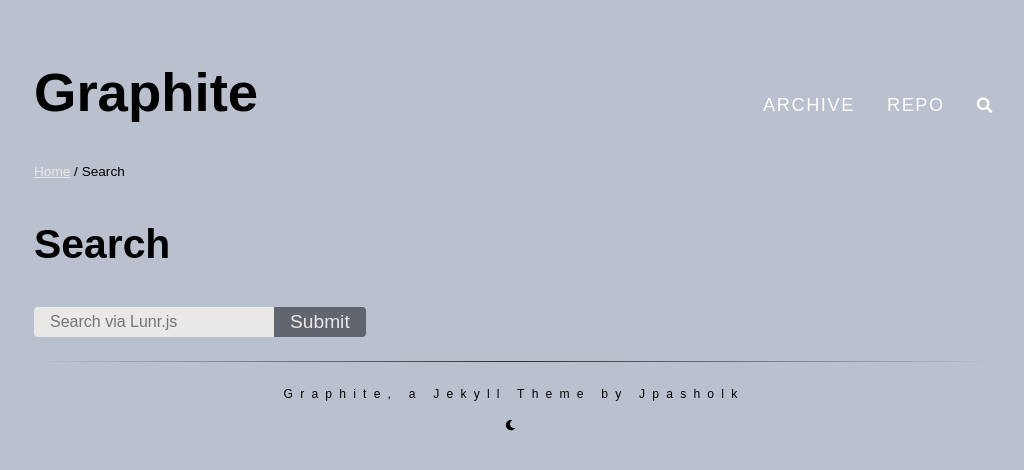
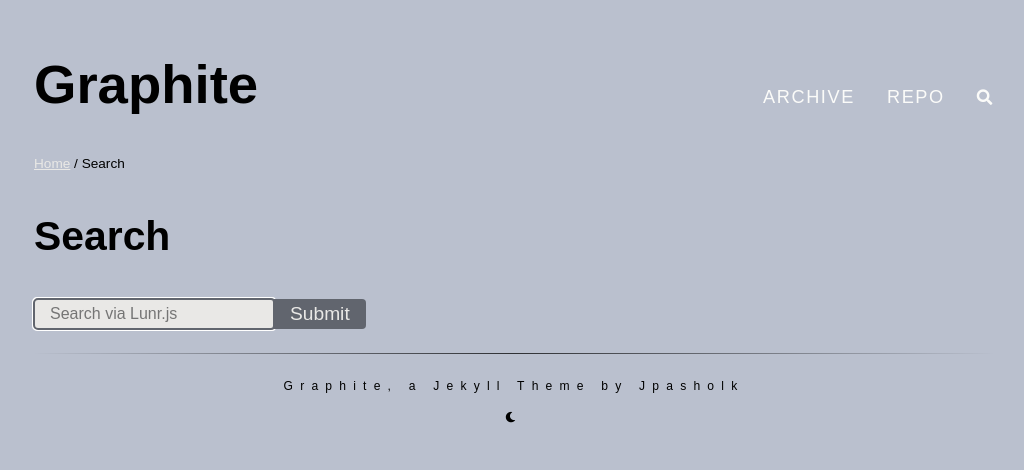
Before and after one commit to jpasholk/graphite, a Jekyll site: the page built from search/index.html, in a window 1280 px wide. Shown: the top 470 px of the page, without its empty margins (126-1150 px from the left). Built offline with Jekyll 4.4.1, drawn with Linux system fonts in a browser that asks for light colours; nearby versions of some CDN libraries; some web fonts are replaced.

Commit message:
Tweaked layout and added `autofocus` to search.

```diff
--- a/_includes/search-lunr.html
+++ b/_includes/search-lunr.html
@@ -72,7 +72,7 @@ function lunr_search(term) {
 
 
 <form onSubmit="return lunr_search(document.getElementById('lunrsearch').value);">
-    <input type="text" class="form-control" id="lunrsearch" name="q" maxlength="255" value="" placeholder="Search via Lunr.js" />
+    <input autofocus type="text" class="form-control" id="lunrsearch" name="q" maxlength="255" value="" placeholder="Search via Lunr.js" />
     <button id="submit" type="submit">Submit</button>
 </form>
 <div id="lunrsearchresults">
--- a/_sass/layout.scss
+++ b/_sass/layout.scss
@@ -63,7 +63,7 @@ header {
   display: flex;
   justify-content: space-between;
   align-items: baseline;
-  margin-top: -1rem;
+  margin-top: -1.5rem;
 }
 
 nav {
```
